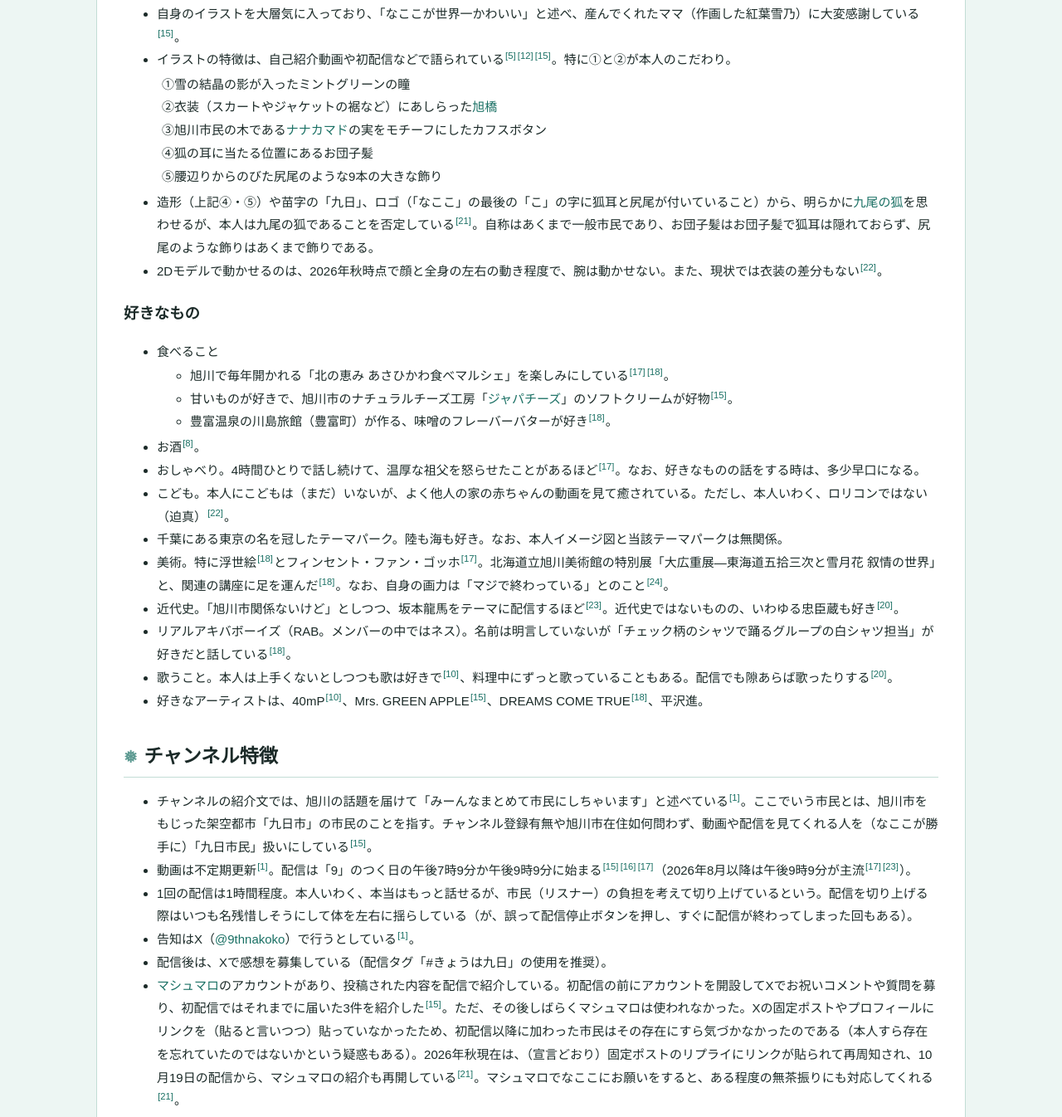
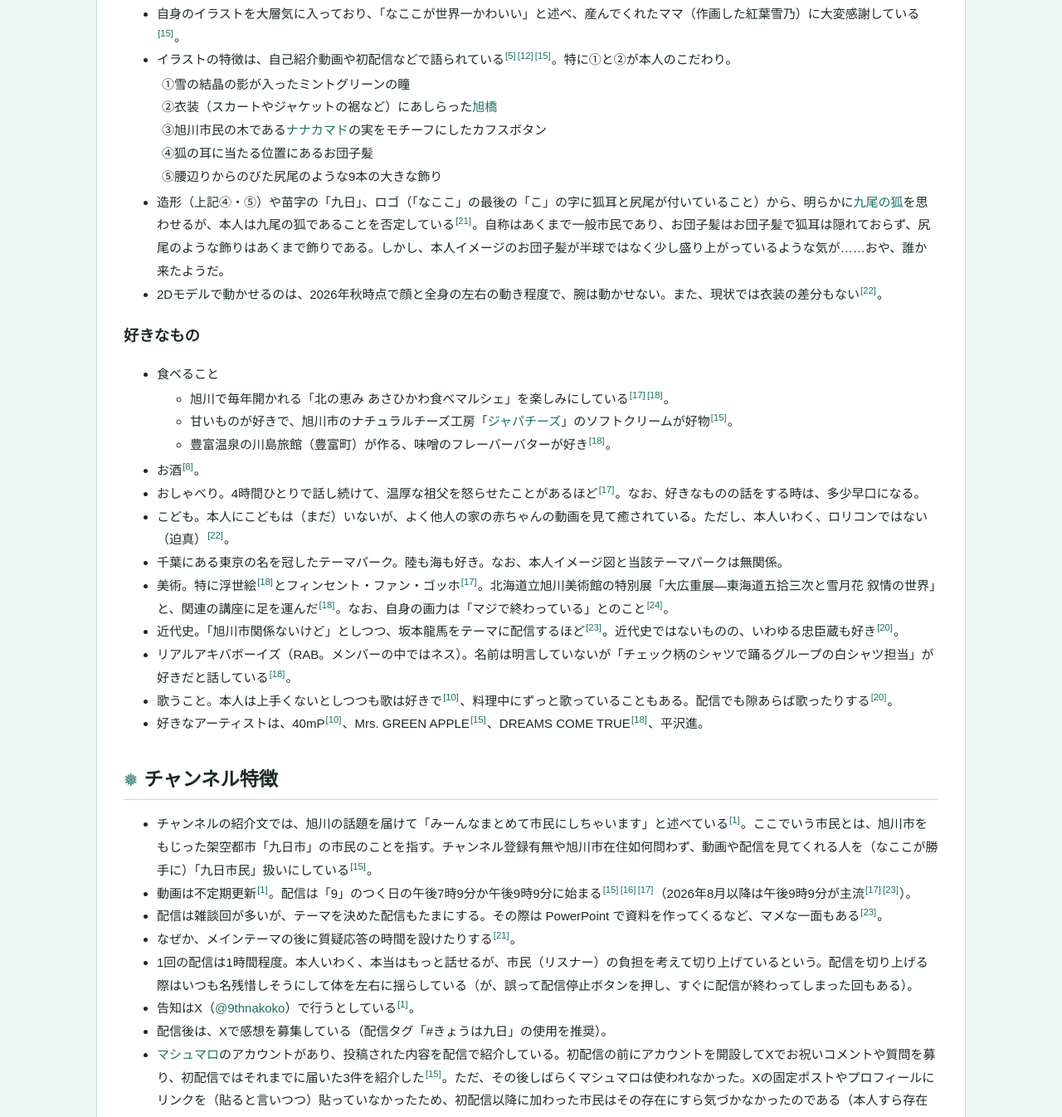
Before and after one commit to otocolobuslove/9th-city-site, a plain HTML site: page index.html in a window 1280 px wide. Shown: the part 1505-2851 px from the top of the page at 83% size. Drawn offline with Linux system fonts and the light colour scheme.

Commit message:
Add themed-stream habits and a wink about the hair buns
- Add items on themed streams with PowerPoint slides and Q&A time
- Add a playful note about the raised hair buns in the image

Co-Authored-By: Claude Opus 5.5 <noreply@anthropic.com>

```diff
--- a/index.html
+++ b/index.html
@@ -529,7 +529,7 @@
         <li>⑤腰辺りからのびた尻尾のような9本の大きな飾り</li>
       </ol>
     </li>
-    <li>造形（上記④・⑤）や苗字の「九日」、ロゴ（「なここ」の最後の「こ」の字に狐耳と尻尾が付いていること）から、明らかに<a href="https://ja.wikipedia.org/wiki/%E4%B9%9D%E5%B0%BE%E3%81%AE%E7%8B%90">九尾の狐</a>を思わせるが、本人は九尾の狐であることを否定している<sup class="ref"><a href="#note-21">[21]</a></sup>。自称はあくまで一般市民であり、お団子髪はお団子髪で狐耳は隠れておらず、尻尾のような飾りはあくまで飾りである。</li>
+    <li>造形（上記④・⑤）や苗字の「九日」、ロゴ（「なここ」の最後の「こ」の字に狐耳と尻尾が付いていること）から、明らかに<a href="https://ja.wikipedia.org/wiki/%E4%B9%9D%E5%B0%BE%E3%81%AE%E7%8B%90">九尾の狐</a>を思わせるが、本人は九尾の狐であることを否定している<sup class="ref"><a href="#note-21">[21]</a></sup>。自称はあくまで一般市民であり、お団子髪はお団子髪で狐耳は隠れておらず、尻尾のような飾りはあくまで飾りである。しかし、本人イメージのお団子髪が半球ではなく少し盛り上がっているような気が……おや、誰か来たようだ。</li>
     <li>2Dモデルで動かせるのは、2026年秋時点で顔と全身の左右の動き程度で、腕は動かせない。また、現状では衣装の差分もない<sup class="ref"><a href="#note-22">[22]</a></sup>。</li>
   </ul>
 
@@ -557,6 +557,8 @@
   <ul>
     <li>チャンネルの紹介文では、旭川の話題を届けて「みーんなまとめて市民にしちゃいます」と述べている<sup class="ref"><a href="#note-1">[1]</a></sup>。ここでいう市民とは、旭川市をもじった架空都市「九日市」の市民のことを指す。チャンネル登録有無や旭川市在住如何問わず、動画や配信を見てくれる人を（なここが勝手に）「九日市民」扱いにしている<sup class="ref"><a href="#note-15">[15]</a></sup>。</li>
     <li>動画は不定期更新<sup class="ref"><a href="#note-1">[1]</a></sup>。配信は「9」のつく日の午後7時9分か午後9時9分に始まる<sup class="ref"><a href="#note-15">[15]</a></sup><sup class="ref"><a href="#note-16">[16]</a></sup><sup class="ref"><a href="#note-17">[17]</a></sup>（2026年8月以降は午後9時9分が主流<sup class="ref"><a href="#note-17">[17]</a></sup><sup class="ref"><a href="#note-23">[23]</a></sup>）。</li>
+    <li>配信は雑談回が多いが、テーマを決めた配信もたまにする。その際は PowerPoint で資料を作ってくるなど、マメな一面もある<sup class="ref"><a href="#note-23">[23]</a></sup>。</li>
+    <li>なぜか、メインテーマの後に質疑応答の時間を設けたりする<sup class="ref"><a href="#note-21">[21]</a></sup>。</li>
     <li>1回の配信は1時間程度。本人いわく、本当はもっと話せるが、市民（リスナー）の負担を考えて切り上げているという。配信を切り上げる際はいつも名残惜しそうにして体を左右に揺らしている（が、誤って配信停止ボタンを押し、すぐに配信が終わってしまった回もある）。</li>
     <li>告知はX（<a href="https://x.com/9thnakoko">@9thnakoko</a>）で行うとしている<sup class="ref"><a href="#note-1">[1]</a></sup>。</li>
     <li>配信後は、Xで感想を募集している（配信タグ「#きょうは九日」の使用を推奨）。</li>
```
